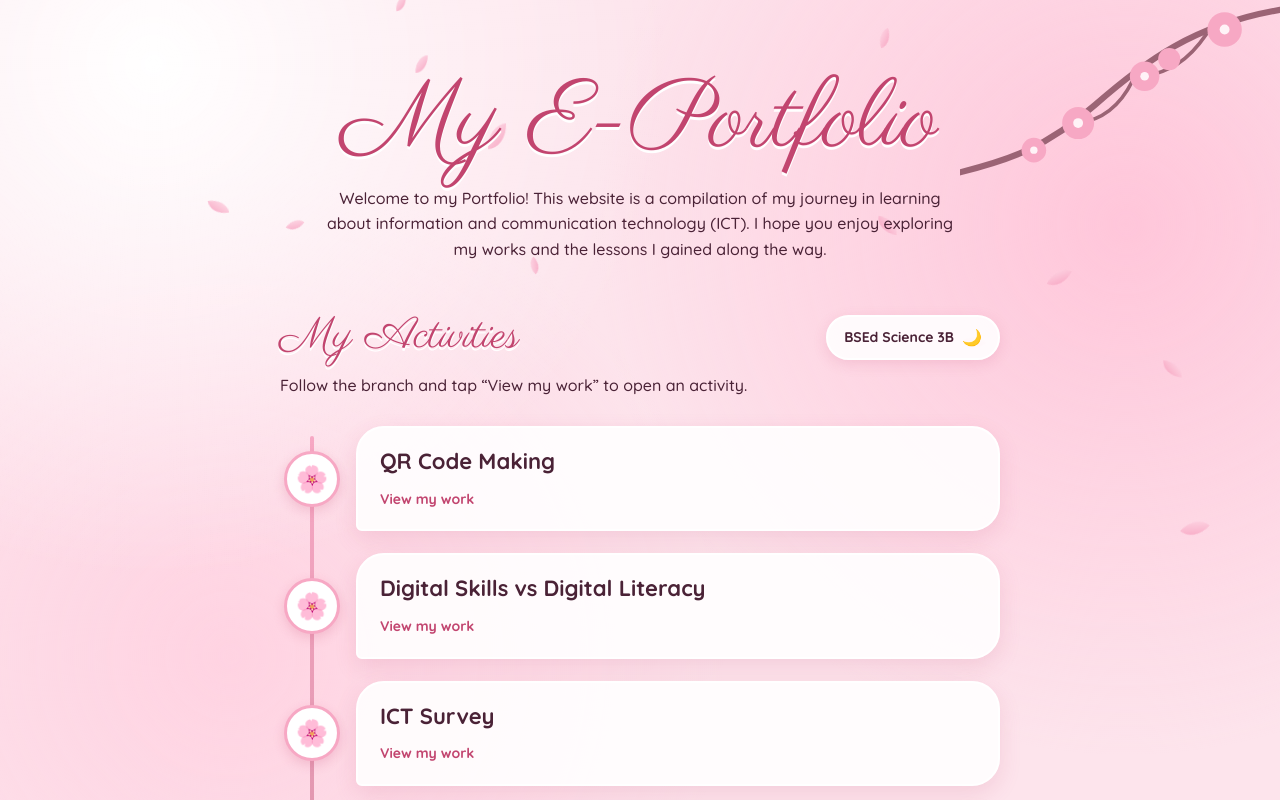
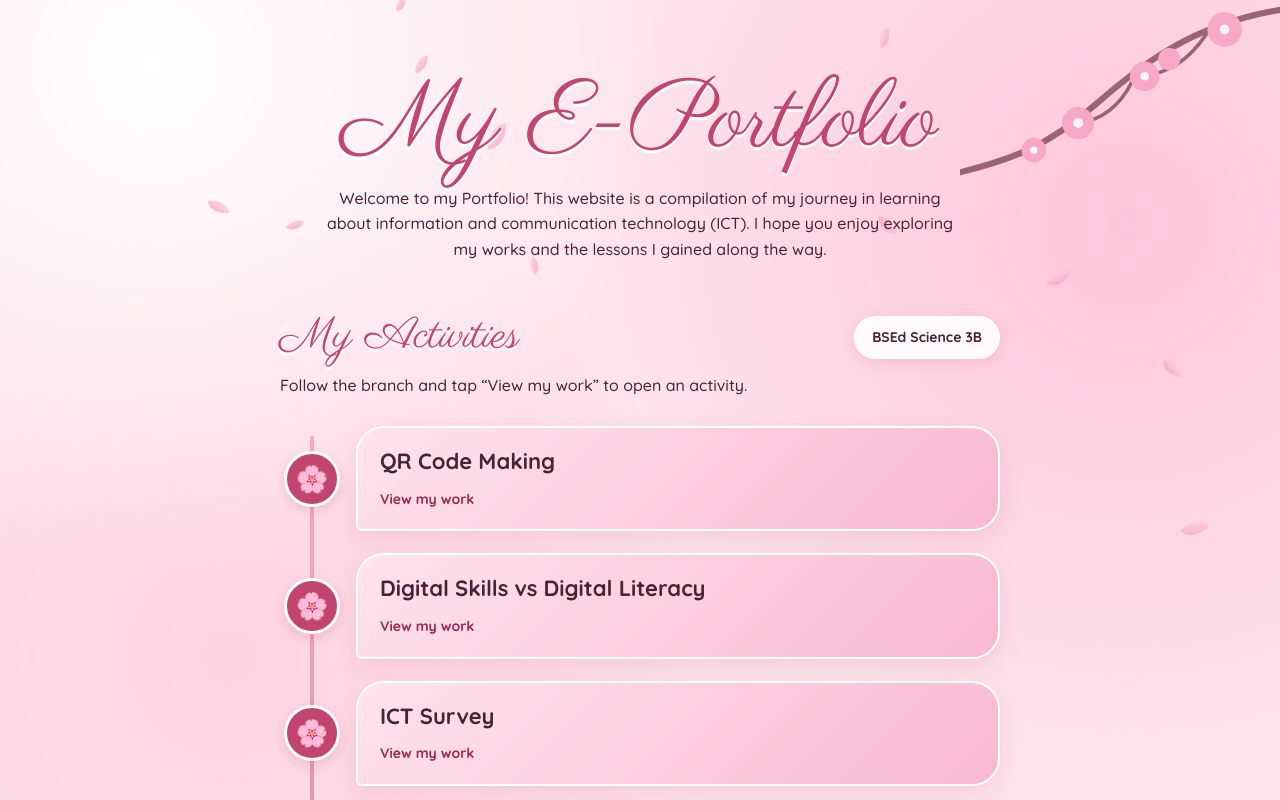
Before and after one commit to chrisnamarione/Chrisna-Portfolio, a React (Vite) app: page / in a window 1280 px wide. Shown: the top 800 px of the page. Built offline with nearby package versions, Linux system fonts and the light colour scheme.

Commit message:
Update Files

```diff
--- a/src/App.jsx
+++ b/src/App.jsx
@@ -68,7 +68,6 @@ export default function App() {
     return () => document.removeEventListener("click", onClick);
   }, []);
 
-  const toggleTheme = () => setTheme((t) => (t === "dark" ? "light" : "dark"));
   const activity = activities.find((a) => a.id === activeId);
 
   return (
@@ -79,7 +78,7 @@ export default function App() {
         {activity ? (
           <ActivityPage key={activity.id} activity={activity} />
         ) : (
-          <Home theme={theme} onToggleTheme={toggleTheme} />
+          <Home />
         )}
       </main>
     </>
--- a/src/components/Home.jsx
+++ b/src/components/Home.jsx
@@ -1,23 +1,12 @@
 import ActivityCard from "./ActivityCard.jsx";
 import { activities, profile } from "../data/activities.js";
 
-export default function Home({ theme, onToggleTheme }) {
-  const isDark = theme === "dark";
-
+export default function Home() {
   return (
     <section aria-labelledby="home-title">
       <div className="home-head">
         <h2 id="home-title" className="script">My Activities</h2>
-        <button
-          type="button"
-          className="theme-btn"
-          aria-pressed={isDark}
-          title="Tap to switch dark mode"
-          onClick={onToggleTheme}
-        >
-          <span>{profile.course}</span>
-          <span className="ico" aria-hidden="true">{isDark ? "☀️" : "🌙"}</span>
-        </button>
+        <span className="course-tag">{profile.course}</span>
       </div>
       <p className="hint">Follow the branch and tap “View my work” to open an activity.</p>
 
--- a/src/styles.css
+++ b/src/styles.css
@@ -1,5 +1,5 @@
 :root {
-  /* Light (cherry blossom) theme */
+  /* Cherry blossom colors */
   --blush: #fde4ec;  --g1: #fff;  --g2: #ffc6da;  --g3: #ffd3e2;
   --petal: #f7a8c4;  --rose: #c2456f;  --deep: #4a2236;  --stem: #b9778a;
   --paper: rgba(255, 255, 255, .88);  --surface: #fff;  --edge: #fff;  --soft: #ffd3e2;
@@ -7,22 +7,8 @@
   --hl-a: #ffe3ed;  --hl-b: #f9b9d0;
   --title-shadow: 0 3px 0 #fff;
   --shadow-rgb: 194, 69, 111;
-  --glow: 0 0 0 0 transparent;   /* no glow in light mode */
-  --link-hi: #8f2549;            /* "View my work" color when pointed at */
-  --text-glow: 0 0 0 transparent;
-}
-/* Dark theme: a soft dusky plum, not black */
-[data-theme="dark"] {
-  --blush: #3b2540;  --g1: #5a3659;  --g2: #6b3a62;  --g3: #4f2d52;
-  --petal: #d98bb0;  --rose: #ffb3cf;  --deep: #fbeaf1;  --stem: #a8607f;
-  --paper: rgba(78, 48, 76, .9);  --surface: #5b3a59;  --edge: rgba(255, 255, 255, .16);  --soft: #7a4b73;
-  --ink: #ffb3cf;  --on-ink: #3b2540;  --on-rose: #3b2540;
-  --hl-a: #6a3560;  --hl-b: #8a4574;
-  --title-shadow: 0 0 18px rgba(255, 160, 205, .5);
-  --shadow-rgb: 0, 0, 0;
-  --glow: 0 0 0 2px #ffb3cf, 0 0 22px 2px rgba(255, 150, 200, .7), 0 0 50px rgba(255, 150, 200, .4);
-  --link-hi: #fff;
-  --text-glow: 0 0 10px rgba(255, 150, 200, .95), 0 0 22px rgba(255, 150, 200, .6);
+  --link: #9a2a52;      /* "View my work" text */
+  --link-hi: #5e1230;   /* ...when pointed at */
 }
 * { box-sizing: border-box; }
 body {
@@ -53,27 +39,23 @@ header, main { position: relative; z-index: 1; }
 main { max-width: 760px; margin: 0 auto; padding: 10px 20px 60px; }
 .script { font-size: 44px; }
 
-/* "My Activities" row with the BSEd Science dark-mode switch */
+/* "My Activities" row with the BSEd Science tag */
 .home-head { display: flex; align-items: center; justify-content: space-between; flex-wrap: wrap; gap: 8px 14px; }
 .hint { margin: 0 0 28px; }
-.theme-btn { font: inherit; font-size: 14px; font-weight: 700; color: var(--deep); display: inline-flex; align-items: center; gap: 8px; cursor: pointer; background: var(--paper); border: 2px solid var(--edge); border-radius: 999px; padding: 8px 16px; box-shadow: 0 4px 14px rgba(var(--shadow-rgb), .15); transition: box-shadow .25s; }
-.theme-btn:hover, .theme-btn:focus-visible, .theme-btn:active { box-shadow: var(--glow), 0 4px 14px rgba(var(--shadow-rgb), .15); }
-.theme-btn .ico { font-size: 16px; }
+.course-tag { font: inherit; font-size: 14px; font-weight: 700; color: var(--deep); display: inline-flex; align-items: center; gap: 8px; background: var(--paper); border: 2px solid var(--edge); border-radius: 999px; padding: 8px 16px; box-shadow: 0 4px 14px rgba(var(--shadow-rgb), .15); }
 
 /* One vertical branch with every activity on it */
 .path { list-style: none; margin: 0; padding: 0 0 0 76px; position: relative; }
 .path::before { content: ""; position: absolute; left: 30px; top: 10px; bottom: 10px; width: 4px; border-radius: 4px; background: linear-gradient(var(--petal), var(--stem)); }
 .path li { position: relative; margin-bottom: 22px; }
-.node { position: absolute; left: -72px; top: 50%; translate: 0 -50%; width: 56px; height: 56px; border-radius: 50%; background: var(--surface); border: 3px solid var(--petal); display: grid; place-items: center; font-size: 26px; box-shadow: 0 4px 12px rgba(var(--shadow-rgb), .2); }
+.node { position: absolute; left: -72px; top: 50%; translate: 0 -50%; width: 56px; height: 56px; border-radius: 50%; background: var(--rose); border: 3px solid var(--surface); display: grid; place-items: center; font-size: 26px; box-shadow: 0 4px 12px rgba(var(--shadow-rgb), .2); }
 
-.card { display: block; color: inherit; text-decoration: none; background: var(--paper); border: 2px solid var(--edge); border-radius: 28px 28px 28px 6px; padding: 18px 22px; box-shadow: 0 8px 22px rgba(var(--shadow-rgb), .14); transition: transform .25s, box-shadow .25s; position: relative; }
-.card:hover, .card:focus-within, .card.glow { transform: translateX(6px); box-shadow: 0 12px 28px rgba(var(--shadow-rgb), .24), var(--glow); }
+.card { display: block; color: inherit; text-decoration: none; background: linear-gradient(135deg, var(--hl-a), var(--hl-b)); border: 2px solid var(--edge); border-radius: 28px 28px 28px 6px; padding: 18px 22px; box-shadow: 0 8px 22px rgba(var(--shadow-rgb), .14); transition: transform .25s, box-shadow .25s; position: relative; }
+.card:hover, .card:focus-within { transform: translateX(6px); box-shadow: 0 12px 28px rgba(var(--shadow-rgb), .24); }
 .name { display: block; font-size: 22px; font-weight: 700; line-height: 1.25; margin: 2px 0 4px; }
 /* Only this text is clickable; the text itself highlights when pointed at or tapped */
-.open { display: inline-block; margin-top: 8px; font-size: 14px; font-weight: 700; color: var(--rose); text-decoration: underline; text-decoration-color: transparent; text-decoration-thickness: 2px; text-underline-offset: 4px; transition: color .2s, text-shadow .2s, text-decoration-color .2s; }
-.open:hover, .open:focus-visible, .open:active, .open.glow { color: var(--link-hi); text-decoration-color: currentColor; text-shadow: var(--text-glow); }
-.highlight .card { background: linear-gradient(135deg, var(--hl-a), var(--hl-b)); }
-.highlight .node { background: var(--rose); border-color: var(--surface); }
+.open { display: inline-block; margin-top: 8px; font-size: 14px; font-weight: 700; color: var(--link); text-decoration: underline; text-decoration-color: transparent; text-decoration-thickness: 2px; text-underline-offset: 4px; transition: color .2s, text-shadow .2s, text-decoration-color .2s; }
+.open:hover, .open:focus-visible, .open:active { color: var(--link-hi); text-decoration-color: currentColor; }
 
 /* Activity page */
 .page { background: var(--paper); border: 2px solid var(--edge); border-radius: 32px; padding: 26px; box-shadow: 0 14px 36px rgba(var(--shadow-rgb), .16); }
@@ -83,18 +65,18 @@ main { max-width: 760px; margin: 0 auto; padding: 10px 20px 60px; }
 .note { background: var(--surface); border: 2px solid var(--soft); border-radius: 18px; padding: 14px 18px; }
 .note h3 { margin: 0 0 2px; font-size: 14px; color: var(--rose); }
 .note p { margin: 0; font-size: 15px; }
-/* two photos per row; a lone last photo is centered */
 .video { margin: 0 0 14px; background: var(--surface); border: 2px solid var(--soft); border-radius: 20px; padding: 8px; overflow: hidden; }
 .video video, .video iframe { display: block; width: 100%; border: 0; border-radius: 14px; background: #000; }
 .video video { max-height: 75vh; }
 .video iframe { aspect-ratio: 16 / 9; }
+/* two photos per row; a lone last photo is centered */
 .photos { display: flex; flex-wrap: wrap; justify-content: center; gap: 14px; }
 .photo { flex: 0 1 calc(50% - 7px); min-width: 0; margin: 0; background: var(--surface); border: 2px solid var(--soft); border-radius: 20px; padding: 8px; overflow: hidden; }
 .photo:only-child { flex-basis: 100%; }
 .photo img { display: block; width: 100%; max-height: 600px; object-fit: contain; border-radius: 14px; }
 .photo-missing { padding: 40px 12px; text-align: center; font-size: 13px; color: var(--rose); overflow-wrap: anywhere; }
 .back { display: inline-block; margin-top: 22px; background: var(--ink); color: var(--on-ink); text-decoration: none; font-weight: 700; padding: 12px 26px; border-radius: 999px; transition: box-shadow .25s, background .25s; }
-.back:hover, .back:focus-visible, .back:active, .back.glow { background: var(--rose); color: var(--on-rose); box-shadow: var(--glow); }
+.back:hover, .back:focus-visible, .back:active { background: var(--rose); color: var(--on-rose); }
 
 @media (max-width: 600px) {
   .photo { flex-basis: 100%; }
@@ -112,8 +94,7 @@ main { max-width: 760px; margin: 0 auto; padding: 10px 20px 60px; }
   .branch { width: 36vw; }
   .home-head { flex-wrap: nowrap; gap: 8px; }
   .home-head .script { font-size: 32px; white-space: nowrap; }
-  .theme-btn { font-size: 12px; padding: 6px 10px; gap: 5px; white-space: nowrap; flex-shrink: 0; }
-  .theme-btn .ico { font-size: 14px; }
+  .course-tag { font-size: 12px; padding: 6px 10px; flex-shrink: 0; }
 }
 @media (max-width: 340px) {
   .home-head { flex-wrap: wrap; }
@@ -121,6 +102,6 @@ main { max-width: 760px; margin: 0 auto; padding: 10px 20px 60px; }
 }
 @media (prefers-reduced-motion: reduce) {
   #petals { display: none; }
-  .card, .open, .back, .theme-btn { transition: none; }
-  .card:hover, .card:focus-within, .card.glow { transform: none; }
+  .card, .open, .back { transition: none; }
+  .card:hover, .card:focus-within { transform: none; }
 }
```
